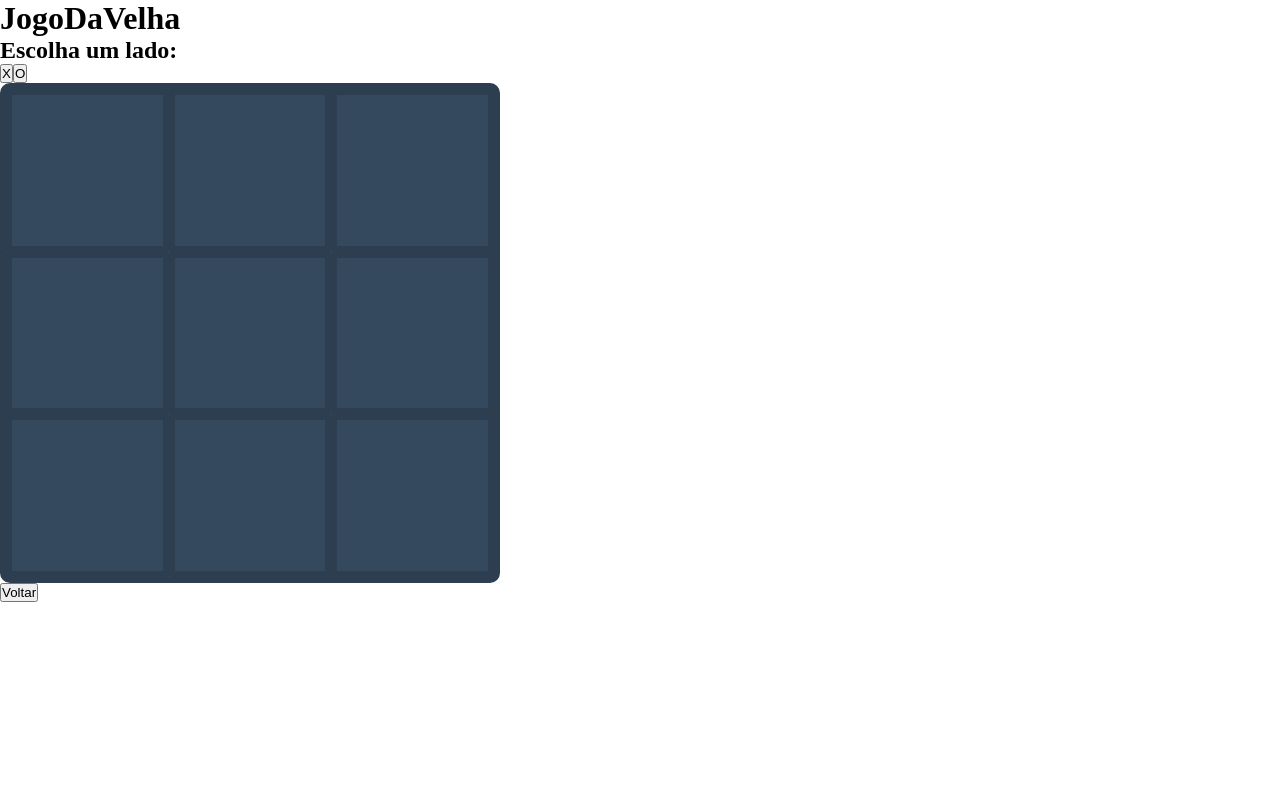
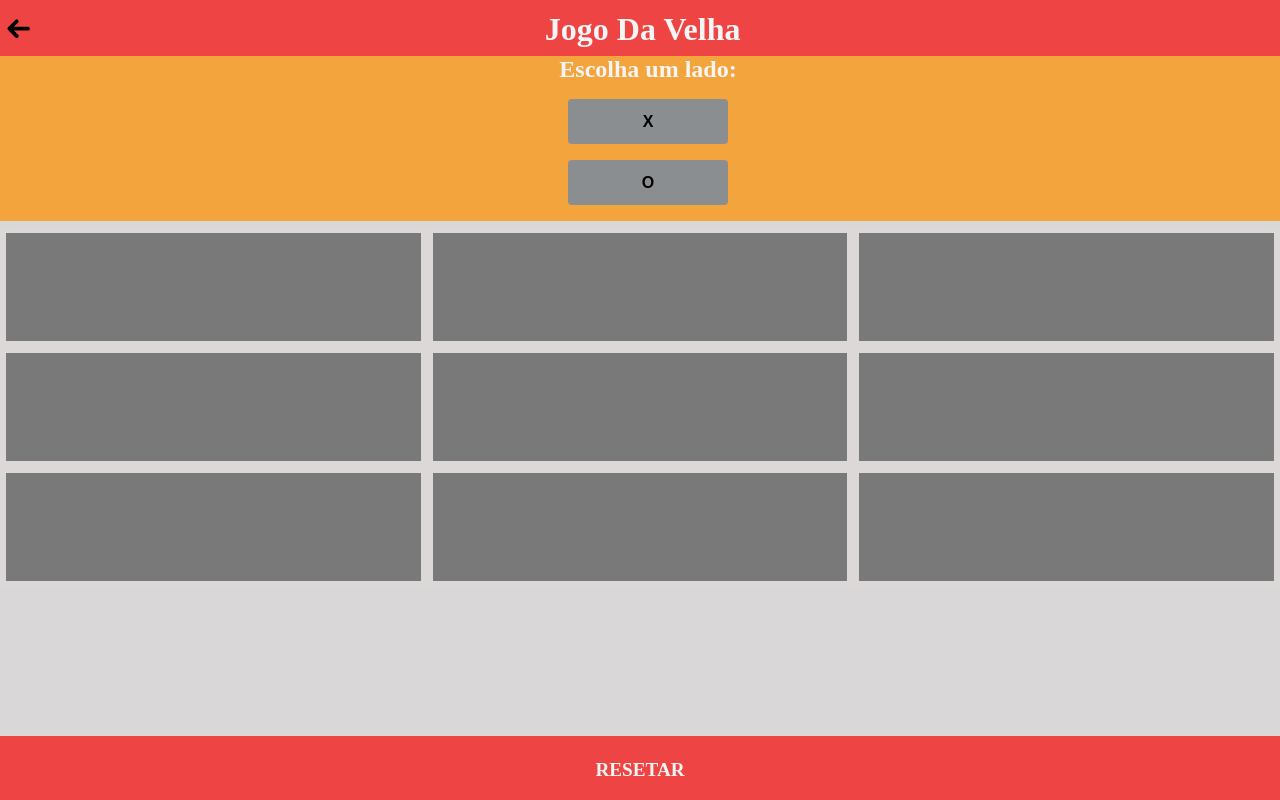
Before and after one commit to Lucky-ta/Menu-Games, a React (Vite) app: page /JogoDaVelha in a window 1280 px wide. Built offline with nearby package versions, Linux system fonts and the light colour scheme.

Commit message:
Finalizando css

```diff
--- a/package.json
+++ b/package.json
@@ -11,6 +11,7 @@
     "prop-types": "^15.8.1",
     "react": "^18.0.0",
     "react-dom": "^18.0.0",
+    "react-icons": "^4.4.0",
     "react-router-dom": "^6.3.0"
   },
   "devDependencies": {
--- a/src/components/TicTacToePickSide.jsx
+++ b/src/components/TicTacToePickSide.jsx
@@ -3,12 +3,12 @@ import React from 'react';
 
 function TicTacToePickSide({ handleSide }) {
   return (
-    <div>
+    <div className='pickside-body'>
       <h2>Escolha um lado:</h2>
-      <button onClick={(e) => handleSide(e.target.id)} id="X" type="button">
+      <button className='pickside-btn' onClick={(e) => handleSide(e.target.id)} id="X" type="button">
         X
       </button>
-      <button onClick={(e) => handleSide(e.target.id)} id="O" type="button">
+      <button className='pickside-btn' onClick={(e) => handleSide(e.target.id)} id="O" type="button">
         O
       </button>
     </div>
--- a/src/components/TicTacToeScore.jsx
+++ b/src/components/TicTacToeScore.jsx
@@ -3,11 +3,12 @@ import React from 'react';
 
 function TicTacToeScore({ playerPoints, enemyPoints }) {
   return (
-    <div>
-      <h1>Placar</h1>
-      <span>{`Você: ${playerPoints}`}</span>
-      <span> || </span>
-      <span>{`Computador: ${enemyPoints}`}</span>
+    <div className="score-body">
+      <h1 className="score-title">Placar</h1>
+      <div className='score-poitns-container'>
+        <span className='score-points'>{`Você: ${playerPoints}`}</span>
+        <span className='score-points'>{`Computador: ${enemyPoints}`}</span>
+      </div>
     </div>
   );
 }
--- a/src/pages/JogoDaVelha.jsx
+++ b/src/pages/JogoDaVelha.jsx
@@ -1,7 +1,7 @@
 /* eslint-disable jsx-a11y/control-has-associated-label */
 import React, { useContext, useEffect, useState } from 'react';
 import '../styles/TicTacToe.css';
-import { useNavigate } from 'react-router-dom';
+import { HiArrowSmLeft } from 'react-icons/hi';
 import Player from '../service/TicTacToePlayer';
 import Enemy from '../service/TicTacToeEnemy';
 import TicTacToeScore from '../components/TicTacToeScore';
@@ -12,7 +12,6 @@ import verifyTableResult from '../service/ticTacToeVerifyResult';
 function JogoDaVelha() {
   const tableLength = [1, 2, 3, 4, 5, 6, 7, 8, 9];
 
-  const navigate = useNavigate();
   const {
     playerPoints, SetPlayerPoints, enemyPoints, SetEnemyPoints,
   } = useContext(MyContext);
@@ -32,7 +31,7 @@ function JogoDaVelha() {
 
   const hanldeAttack = (id) => {
     if (side === null) return alert('Selecione um lado!');
-    if (document.getElementById(id).innerHTML !== '') return alert('Você não pode jogar aqui!');
+    if (document.getElementById(id).innerHTML !== '') { return alert('Você não pode jogar aqui!'); }
     setPlayedPositions([...playedPositions, Number(id)]);
     setRound(round + 1);
     return player.attack(id);
@@ -46,8 +45,11 @@ function JogoDaVelha() {
   }, [round]);
 
   return (
-    <div>
-      <h1>JogoDaVelha</h1>
+    <div className="tictactoe-body">
+      <div className='toctactoe-header'>
+        <button className='tictactoe-arrow-btn' type="button"><HiArrowSmLeft size={'2.8em'}/></button>
+        <h1 className="tictactoe-title">Jogo Da Velha</h1>
+      </div>
       {side === null ? (
         <TicTacToePickSide handleSide={handleSide} />
       ) : (
@@ -57,7 +59,7 @@ function JogoDaVelha() {
         />
       )}
       <div className="tictactoe-table">
-        { tableLength.map((n) => (
+        {tableLength.map((n) => (
           <div
             key={n}
             onClick={(e) => hanldeAttack(e.target.id)}
@@ -67,9 +69,11 @@ function JogoDaVelha() {
             id={JSON.stringify(n)}
             className="table"
           />
-        )) }
+        ))}
       </div>
-      <button type="button" onClick={() => navigate('/')}>Voltar</button>
+      <button className="tictactoe-reset-btn" type="button">
+        RESETAR
+      </button>
     </div>
   );
 }
--- a/src/styles/TicTacToe.css
+++ b/src/styles/TicTacToe.css
@@ -1,22 +1,23 @@
+@import url('https://fonts.googleapis.com/css2?family=Ubuntu:wght@300&display=swap');
 .tictactoe-table
 {
-  width: 500px;
-  height: 500px;
-	/* margin: 0 auto; */
-  background-color: #34495e;
+  width: 100%;
+  height: 45vh;
+  background-color: #797979;
   color: #fff;
-  border: 6px solid #2c3e50;
-  border-radius: 10px;
-
+	margin-top: 0.4em;
   display: grid;
   grid-template: repeat(3, 1fr) / repeat(3, 1fr);
 
 }
 
+.tictactoe-table:hover {
+  cursor: pointer;
+}
+
 .table
 {
-  border: 6px solid #2c3e50;
-  border-radius: 2px;
+  border: 6px solid rgb(221, 216, 216);
   font-family: Helvetica;
   font-weight: bold;
   font-size: 4em;
@@ -24,3 +25,110 @@
   justify-content: center;
   align-items: center;
 }
+
+.tictactoe-title {
+  margin: auto;
+  padding-right: 1em;
+}
+
+.toctactoe-header {
+  display: flex;
+  background-color: rgba(248, 6, 6, 0.7);
+  width: 100%;
+  padding-top: 0.6em;
+  padding-bottom: 0.4em;
+}
+
+.tictactoe-arrow-btn {
+  background: none;
+  border: none;
+}
+
+.tictactoe-arrow-btn:hover {
+  color: whitesmoke;
+  cursor: pointer;
+}
+
+.tictactoe-body {
+  font-family: cursive;
+  font-weight: 100;
+  display: block;
+  color: whitesmoke;
+  height: 100vh;
+  background-color: rgba(204, 201, 201, 0.733);
+}
+
+.pickside-body {
+  display: flex;
+  flex-direction: column;
+  font-weight: 100;
+  width: 100%;
+  padding-left: 1em;
+  /* font-size: 1em; */
+  gap: 1em;
+  padding-bottom: 1em;
+  align-items: center;
+  background-color: rgba(255, 145, 0, 0.719);
+
+}
+
+.pickside-btn {
+  border: none;
+  background-color: #8b8e91;
+  border-radius: 4px;
+  max-width: 10em;
+  width: 100%;
+  height: 2.8em;
+  font-size: 1em;
+  font-weight: 700;
+}
+
+.pickside-btn:hover {
+  cursor: pointer;
+  color: whitesmoke;
+}
+
+.score-body {
+  background-color: rgba(255, 145, 0, 0.719);
+  display: flex;
+  flex-direction: column;
+}
+
+.tictactoe-reset-btn {
+  font-family: cursive;
+  color: whitesmoke;
+  font-size: 1.2em;
+  font-weight: 800;
+  width: 100%;
+  position: fixed;
+  bottom: 0;
+  background-color: rgba(248, 6, 6, 0.7);
+  padding-bottom: 1em;
+  padding-top: 1.2em;
+  border: none;
+}
+
+.tictactoe-reset-btn:hover {
+  cursor: pointer;
+}
+
+.score-title {
+  text-align: center;
+}
+
+.score-poitns-container {
+  padding-top: 0.8em;
+  display: flex;
+  width: 100%;
+  justify-content: space-around;
+
+}
+
+.score-points {
+  width: 100%;
+  height: 100%;
+  /* padding-bottom: 1em; */
+  text-align: center;
+  padding: 1em;
+  border: 1px solid rgba(116, 115, 115, 0.726)
+}
```
Also changed, not shown: 1 other file (tests, documents, lock files or other folders).
